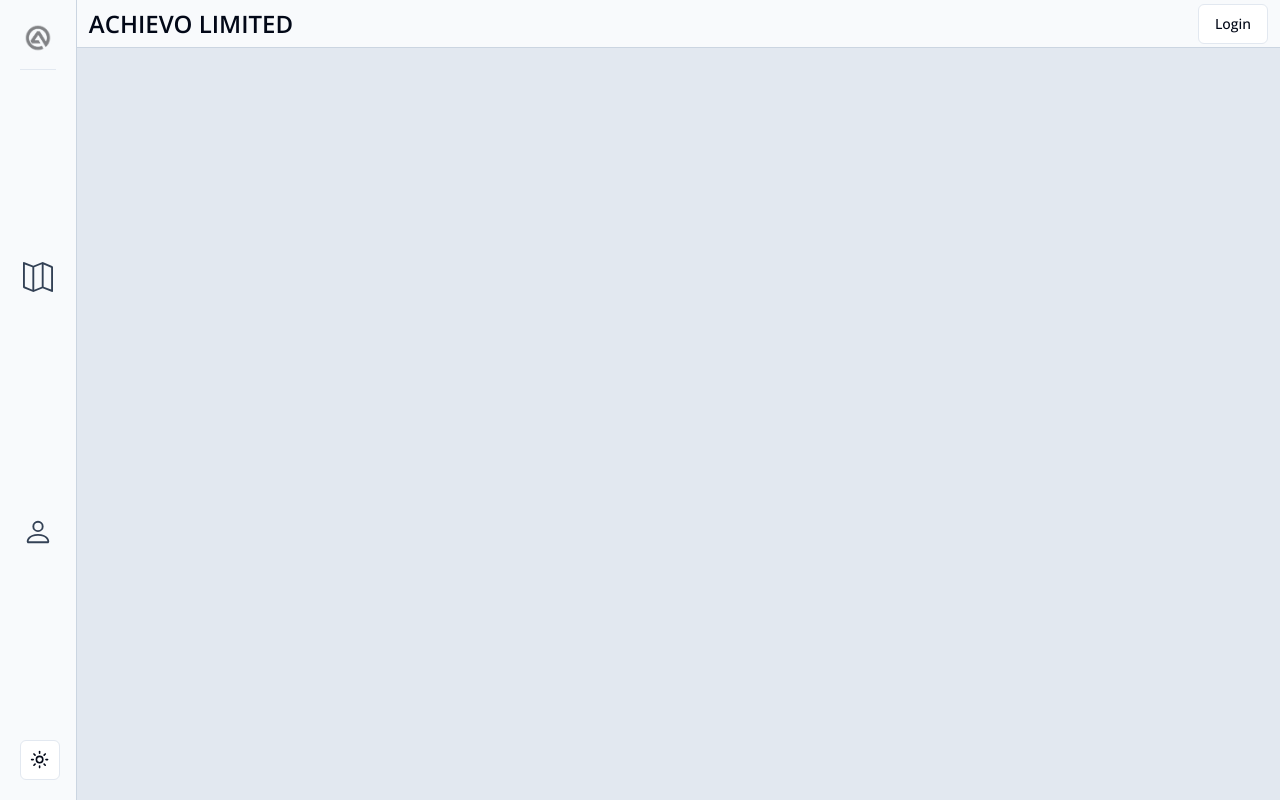
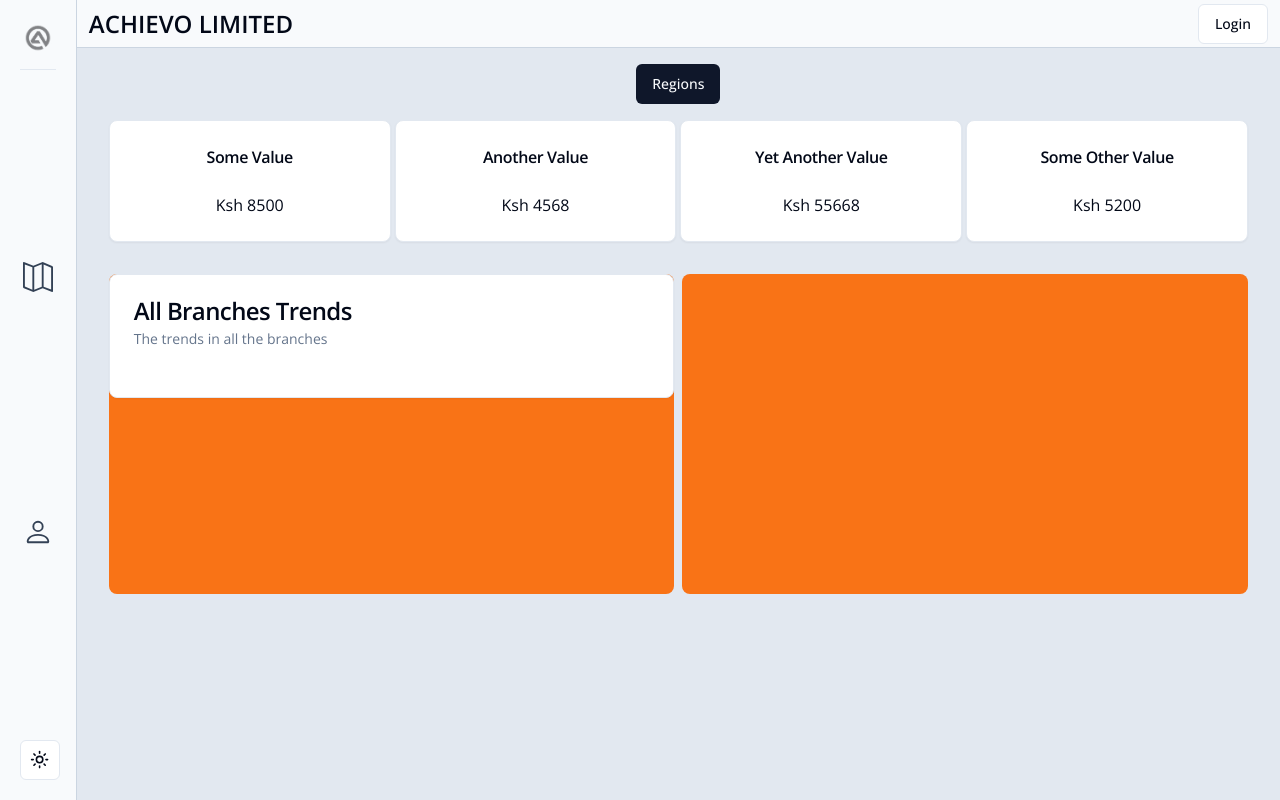
Before and after one commit to KennedyMungai/AchievoDataAnalysis, a Next.js app in the folder frontend/: page / in a window 1280 px wide. Built offline with nearby package versions, Linux system fonts and the light colour scheme.

Commit message:
Added the dashboard component

```diff
--- a/frontend/app/page.tsx
+++ b/frontend/app/page.tsx
@@ -1,9 +1,25 @@
-import TopBar from "@/components/TopBar/TopBar";
+import DashboardTemplate from '@/components/Templates/DashboardTemplate'
+import TopBar from '@/components/TopBar/TopBar'
 
 export default function Home() {
-  return (
-    <main className="w-[94vw] min-h-screen bg-slate-200 dark:bg-slate-800 ml-[6vw]">
-      <TopBar pageTitle={"Achievo Limited"} />
-    </main>
-  )
+	return (
+		<main className='w-[94vw] min-h-screen bg-slate-200 dark:bg-slate-800 ml-[6vw]'>
+			<DashboardTemplate
+				title={'Achievo Limited'}
+				buttonName={'Regions'}
+				dashboardCard1Value={8500}
+				dashboardCard1Title={'Some Value'}
+				dashboardCard2Value={4568}
+				dashboardCard2Title={'Another Value'}
+				dashboardCard3Value={55668}
+				dashboardCard3Title={'Yet Another Value'}
+				dashboardCard4Value={5200}
+				dashboardCard4Title={'Some Other Value'}
+				chartCardTitle={'All Branches Trends'}
+				chartCardDescription={'The trends in all the branches'}
+				chartCardContent={undefined}
+				scrollAreaComponent={undefined}
+			/>
+		</main>
+	)
 }
```
